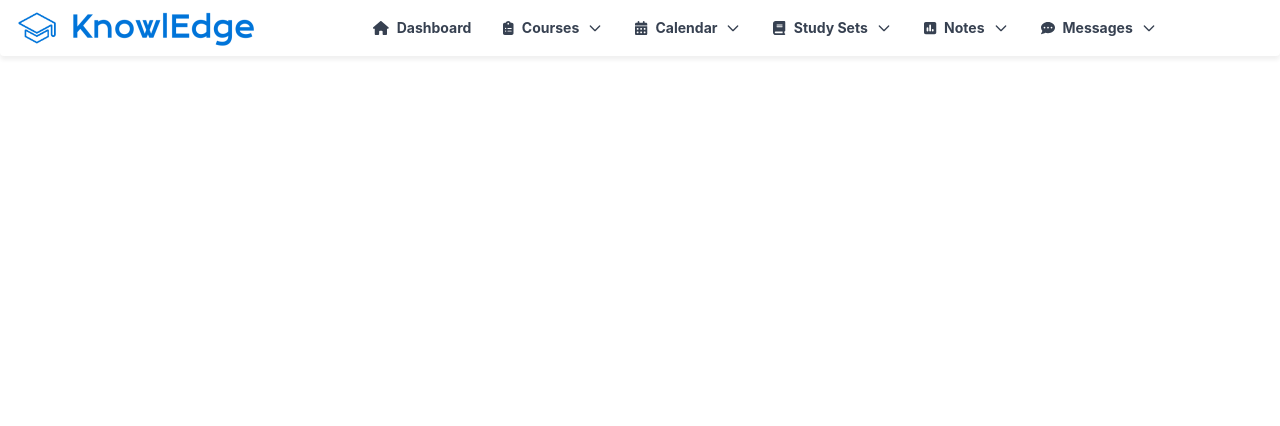
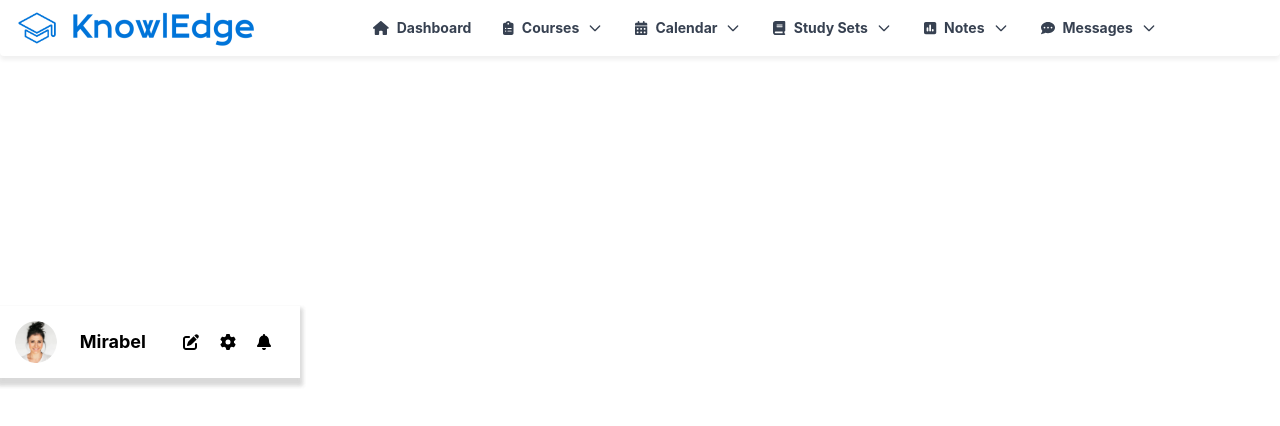
Before and after one commit to KKaiyuan/KnowlEdge, a React (Create React App) app: page / in a window 1280 px wide. Shown: the top 426 px of the page. Built offline with nearby package versions, Linux system fonts and the light colour scheme.

Commit message:
adding student card

```diff
--- a/src/App.js
+++ b/src/App.js
@@ -2,11 +2,13 @@ import React, { useState } from 'react';
 import logo from './logo.svg';
 import './App.css';
 import NavbarComponent from './pages/Components/Navbar';
+import StudentCard from './pages/Components/StudnetCard';
 
 function App() {
   return (
     <div className="App">
       <NavbarComponent />
+      <StudentCard />
     </div>
   );
 }
--- /dev/null
+++ b/src/pages/Components/CardGeneric.jsx
@@ -0,0 +1,19 @@
+import { styled } from 'styled-components';
+
+const CardStyled = styled.div`
+  background: #ffffff;
+  box-shadow: 0px 5px 4px 3px rgba(0, 0, 0, 0.08);
+  width: fit-content;
+`;
+
+const CardGeneric = (Content) => {
+  return function CardGeneric(props) {
+    return (
+      <CardStyled>
+        <Content {...props} />
+      </CardStyled>
+    );
+  };
+};
+
+export default CardGeneric;
--- /dev/null
+++ b/src/pages/Components/StudnetCard.jsx
@@ -0,0 +1,73 @@
+import { styled } from 'styled-components';
+import CardGeneric from './CardGeneric';
+import profile_image from '../../assets/profile_img.png';
+import { FontAwesomeIcon } from '@fortawesome/react-fontawesome';
+import {
+  faPenToSquare,
+  faBell,
+  faGear,
+} from '@fortawesome/free-solid-svg-icons';
+
+const CardStyled = styled.div`
+  background: #ffffff;
+  box-shadow: 0px 5px 4px 3px rgba(0, 0, 0, 0.08);
+
+  margin-top: 250px;
+  width: 300px;
+  display: flex;
+  flex-direction: row;
+  align-items: center;
+  padding: 15px;
+
+  img {
+    width: 100%;
+    height: 100%;
+  }
+
+  div {
+    width: 100%;
+  }
+
+  .rounded-container {
+    border-radius: 50%;
+    overflow: hidden;
+    width: fit-content;
+    display: flex;
+    justify-content: center;
+  }
+
+  .flex-item {
+    flex: auto;
+  }
+
+  h2 {
+    font-size: large;
+    font-weight: bold;
+  }
+
+  .icons-container {
+    display: flex;
+    justify-content: space-around;
+    padding: 3px;
+  }
+`;
+
+const StudentCard = CardGeneric(() => {
+  return (
+    <CardStyled>
+      <div className="rounded-container flex-item">
+        <img src={profile_image}></img>
+      </div>
+      <div className="flex-item">
+        <h2>Mirabel</h2>
+      </div>
+      <div className="flex-item icons-container">
+        <FontAwesomeIcon icon={faPenToSquare} />
+        <FontAwesomeIcon icon={faGear} />
+        <FontAwesomeIcon icon={faBell} />
+      </div>
+    </CardStyled>
+  );
+});
+
+export default StudentCard;
```
Also changed, not shown: src/assets/profile_img.png (added).
